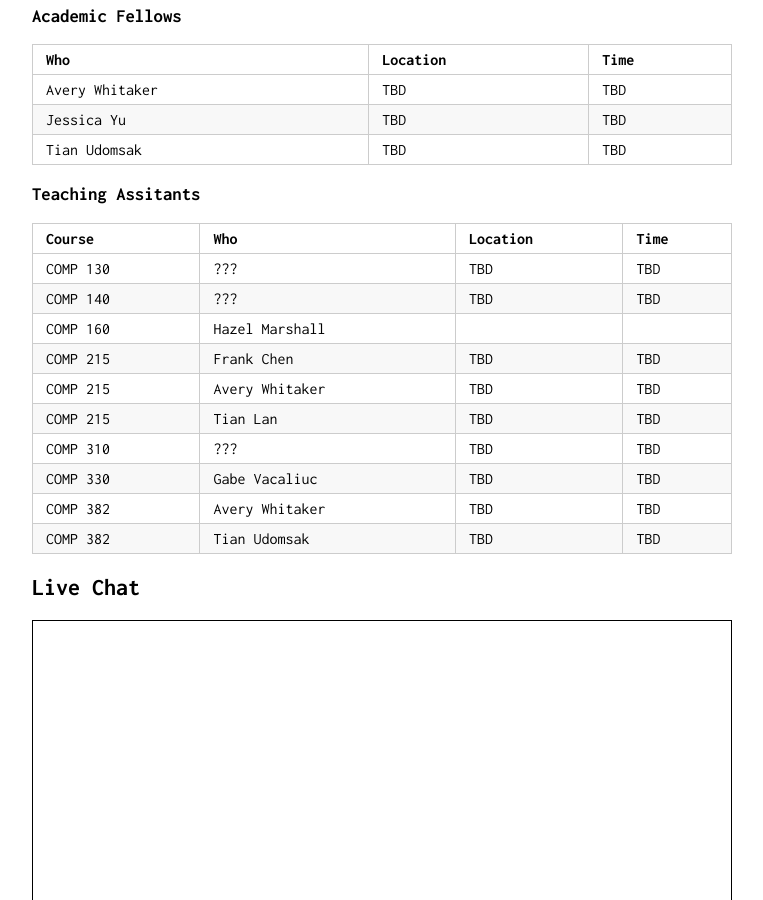
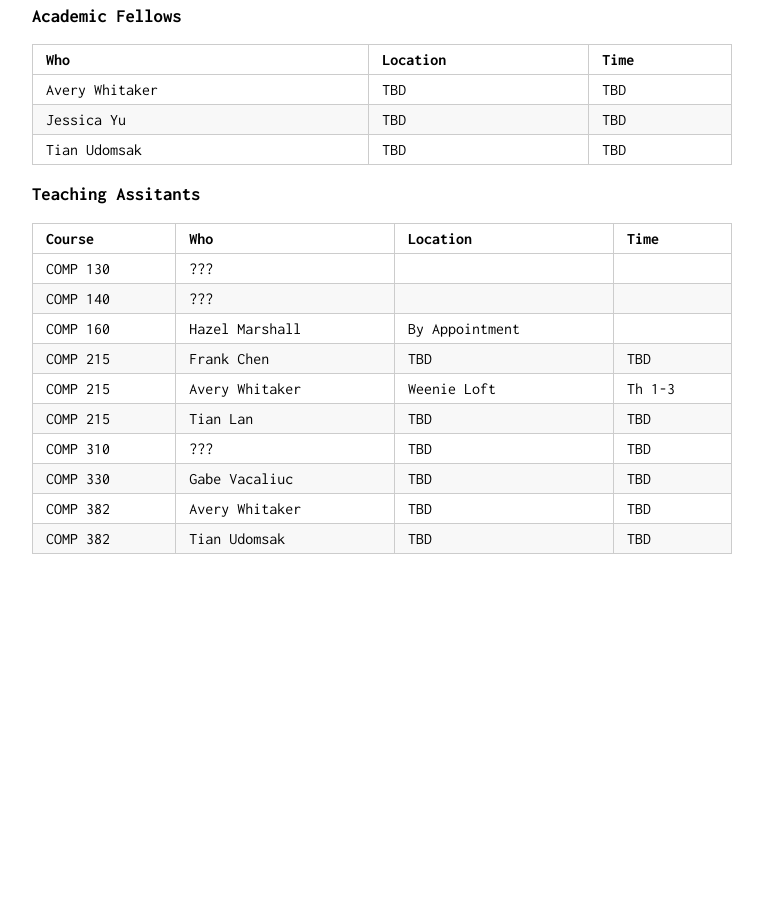
Before and after one commit to Avery-Whitaker/hanszen.tech, a Jekyll site: the page built from index.md, in a window 1280 px wide and 900 px high, scrolled down 297 px. Shown: the whole window, without its empty margins (258-1021 px from the left). Built offline with Jekyll 4.4.1, drawn with Linux system fonts in a browser that asks for light colours; a script that is not in the unit is left out; our own code applies the rules of GitHub Pages for plain Markdown files; after the commit the page ends 900 px from its top, so only the background shows below that.

Commit message:
Update index.md

```diff
--- a/index.md
+++ b/index.md
@@ -20,19 +20,19 @@ Tian Udomsak | TBD | TBD
 
 Course   | Who        |Location | Time
 ---------|------------|---------|--------
-COMP 130 | ??? | TBD | TBD
-COMP 140 | ???    | TBD | TBD
-COMP 160 | Hazel Marshall |  |
+COMP 130 | ???
+COMP 140 | ???
+COMP 160 | Hazel Marshall | By Appointment
 COMP 215 | Frank Chen   | TBD | TBD
-COMP 215 | Avery Whitaker | TBD | TBD
+COMP 215 | Avery Whitaker | Weenie Loft | Th 1-3
 COMP 215 | Tian Lan | TBD | TBD
 COMP 310 | ??? | TBD | TBD
 COMP 330 | Gabe Vacaliuc | TBD | TBD
 COMP 382 | Avery Whitaker | TBD | TBD
 COMP 382 | Tian Udomsak | TBD | TBD
 
-## Live Chat
+<!--## Live Chat
 
 <div style="border: 1px solid black">
 <div id="tlkio" data-channel="hanszentech" data-theme="theme--minimal" style="width:100%;height:700px;"></div><script async src="http://tlk.io/embed.js" type="text/javascript"></script>
-</div>
+</div>-->
```
